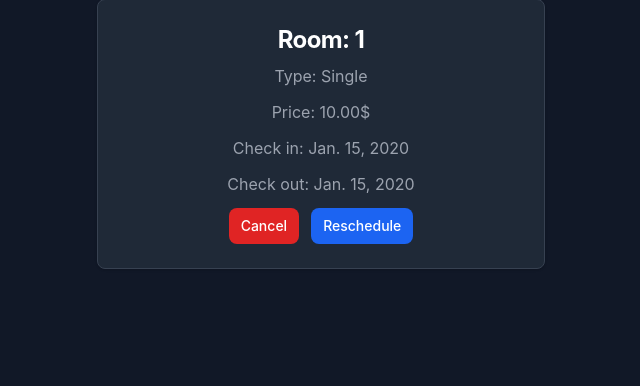
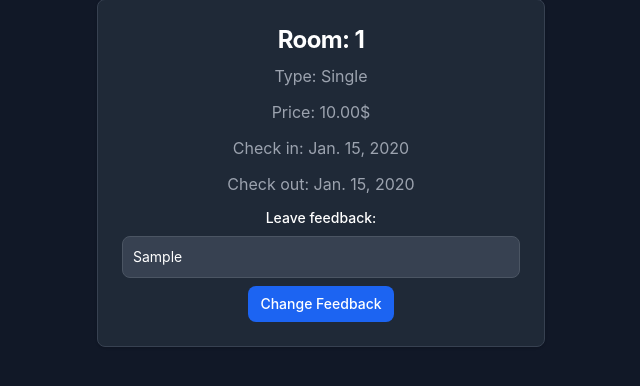
Before and after one commit to pireu2/internship-siemens, a Django app: page /reservations/ in a window 1280 px wide. Shown: the part 161-547 px from the top of the page, without its empty margins (319-959 px from the left). Run offline with Django 5.2, Linux system fonts and the light colour scheme; a user stored in the database is signed in; tables that the repository leaves empty hold one stand-in row (values such as "Sample post"); some libraries are stand-ins or nearby versions.

Commit message:
added feedback

```diff
--- a/app/models.py
+++ b/app/models.py
@@ -1,3 +1,4 @@
+from datetime import datetime
 from django.db import models
 from django.contrib.auth.models import AbstractUser
 from django.db.models import Q
@@ -63,6 +64,10 @@ class Reservation(models.Model):
     room = models.ForeignKey(Room, on_delete=models.CASCADE, related_name="reservations")
     check_in = models.DateField()
     check_out = models.DateField()
+    feedback = models.TextField(blank=True, null=True)
 
     def __str__(self):
         return f"{self.user} - {self.room} - {self.check_in} - {self.check_out}"
+
+    def has_passed(self):
+        return self.check_out < datetime.now().date()
--- a/app/static/js/reservations.js
+++ b/app/static/js/reservations.js
@@ -16,6 +16,40 @@ function checkTime(reservation_id){
     return true;
 }
 
+function submitFeedback(reservation_id){
+    const feedback = document.getElementById(`feedback${reservation_id}`).value;
+    url = `/submit_feedback/${reservation_id}/`;
+    fetch(url, {
+        method: 'POST',
+        headers: {
+            'Content-Type': 'application/json',
+            'X-CSRFToken': csrfToken,
+        },
+        body: JSON.stringify({
+            reservation_id: reservation_id,
+            feedback: feedback,
+        }),
+    })
+    .then(response => {
+        if(response.ok){
+            if (feedback === ''){
+                document.getElementById(`submitButton${reservation_id}`).innerHTML = 'Submit';
+            }
+            else{
+                document.getElementById(`submitButton${reservation_id}`).innerHTML = 'Change Feedback';
+            };
+        }
+        else{
+            return response.json().then(data => {
+                throw new Error(data.message);
+            });
+        }
+    })
+    .catch(error => {
+        document.getElementById('error').innerText = error.message;
+    });
+
+}
 
 
 function cancelReservation(reservation_id, callback = () => {}){
--- a/app/templates/reservations.html
+++ b/app/templates/reservations.html
@@ -30,10 +30,26 @@
                 <p class="mb-3 font-normal text-gray-700 dark:text-gray-400">Price: {{reservation.room.price}}$</p>
                 <p class="mb-3 font-normal text-gray-700 dark:text-gray-400" id="checkIn{{reservation.id}}">Check in: {{reservation.check_in}}</p>
                 <p class="mb-3 font-normal text-gray-700 dark:text-gray-400" id="checkOut{{reservation.id}}">Check out: {{reservation.check_out}}</p>
+
+                {% if reservation.has_passed %}
+                <div>
+                    <label for="feedback" class="block mb-2 text-sm font-medium text-gray-900 dark:text-white">Leave feedback:</label>
+                    {% if reservation.feedback %}
+                    <input type="text" id="feedback{{reservation.id}}" class="mb-2 bg-gray-50 border border-gray-300 text-gray-900 text-sm rounded-lg focus:ring-blue-500 focus:border-blue-500 block w-full p-2.5 dark:bg-gray-700 dark:border-gray-600 dark:placeholder-gray-400 dark:text-white dark:focus:ring-blue-500 dark:focus:border-blue-500" placeholder="" value="{{reservation.feedback}}" required />
+                    <button id="submitButton{{reservation.id}}"
+                     onclick="submitFeedback('{{reservation.id}}')" class="inline-flex items-center px-3 py-2 text-sm font-medium text-center text-white bg-blue-700 rounded-lg hover:bg-blue-800 focus:ring-4 focus:outline-none focus:ring-blue-300 dark:bg-blue-600 dark:hover:bg-blue-700 dark:focus:ring-blue-800">Change Feedback</button>
+                    {% else %}
+                    <input type="text" id="feedback{{reservation.id}}" class="mb-2 bg-gray-50 border border-gray-300 text-gray-900 text-sm rounded-lg focus:ring-blue-500 focus:border-blue-500 block w-full p-2.5 dark:bg-gray-700 dark:border-gray-600 dark:placeholder-gray-400 dark:text-white dark:focus:ring-blue-500 dark:focus:border-blue-500" placeholder="" required />
+                    <button id="submitButton{{reservation.id}}"
+                     onclick="submitFeedback('{{reservation.id}}')" class="inline-flex items-center px-3 py-2 text-sm font-medium text-center text-white bg-blue-700 rounded-lg hover:bg-blue-800 focus:ring-4 focus:outline-none focus:ring-blue-300 dark:bg-blue-600 dark:hover:bg-blue-700 dark:focus:ring-blue-800">Submit</button>
+                    {% endif %}
+                </div>
+                {% else %}
                 <div class="flex flex-row gap-3 justify-center">
                     <button id="cancelButton{{reservation.id}}" onclick="cancelReservation('{{reservation.id}}')" class="inline-flex items-center px-3 py-2 text-sm font-medium text-center text-white bg-red-700 rounded-lg hover:bg-red-800 focus:ring-4 focus:outline-none focus:ring-red-300 dark:bg-red-600 dark:hover:bg-red-700 dark:focus:ring-red-800">Cancel</button>
                     <button id="rescheduleButton{{reservation.id}}" onclick="rescheduleReservation('{{reservation.id}}','{{reservation.room.hotel.id}}')" class="inline-flex items-center px-3 py-2 text-sm font-medium text-center text-white bg-blue-700 rounded-lg hover:bg-blue-800 focus:ring-4 focus:outline-none focus:ring-blue-300 dark:bg-blue-600 dark:hover:bg-blue-700 dark:focus:ring-blue-800">Reschedule</button>
                 </div>
+                {% endif %}
 
 
             {% empty %}
--- a/app/urls.py
+++ b/app/urls.py
@@ -15,8 +15,9 @@ urlpatterns = [
 
 
     #API
+    path("submit_feedback/<int:reservation_id>/", views.submit_feedback, name="submit_feedback"),
     path("search/", views.search, name="search"),
     path("get_rooms/<int:hotel_id>/<str:start_date>/<str:end_date>", views.get_rooms, name="get_rooms"),
     path("book/<int:room_id>", views.book, name="book"),
-    path("cancel/", views.cancel, name="cancel"),
+    path("cancel/", views.cancel, name="cancel")
 ]
--- a/app/views.py
+++ b/app/views.py
@@ -85,6 +85,22 @@ def reservations(request):
 ################################################ API ###############################################
 ####################################################################################################
 
+def submit_feedback(request, reservation_id):
+    if not request.user.is_authenticated:
+        return JsonResponse({"message": "You must be logged in to submit feedback"}, status=403)
+    if request.method != "POST":
+        return redirect("index")
+    try:
+        reservation = Reservation.objects.get(id=reservation_id)
+    except Reservation.DoesNotExist:
+        return JsonResponse({"message": "Reservation not found"}, status=404)
+    if reservation.user != request.user:
+        return JsonResponse({"message": "You are not authorized to submit feedback for this reservation"}, status=403)
+    data = json.loads(request.body)
+    feedback = data.get("feedback")
+    reservation.feedback = feedback
+    reservation.save()
+    return JsonResponse({"message": "Feedback submitted successfully"}, status=200)
 
 def cancel(request):
     if not request.user.is_authenticated:
```
Also changed, not shown: app/migrations/0003_reservation_feedback.py (added).
